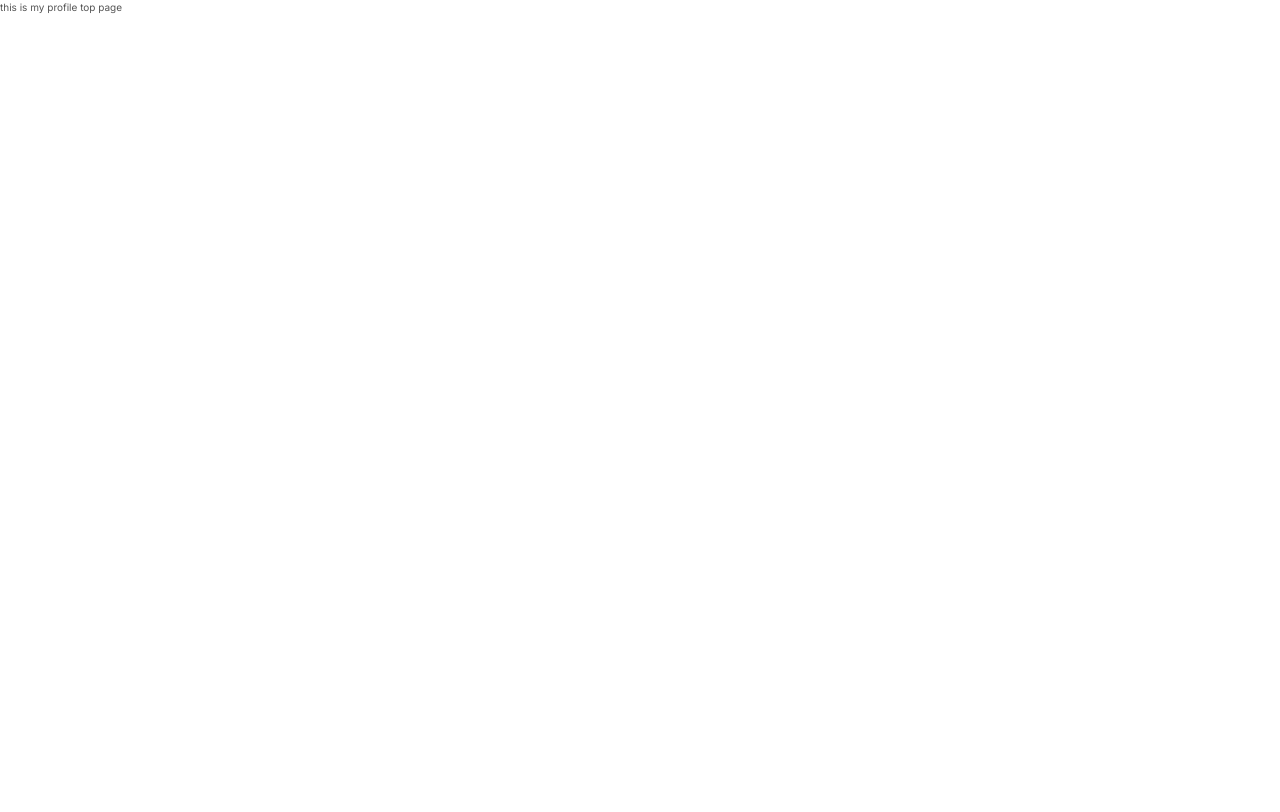
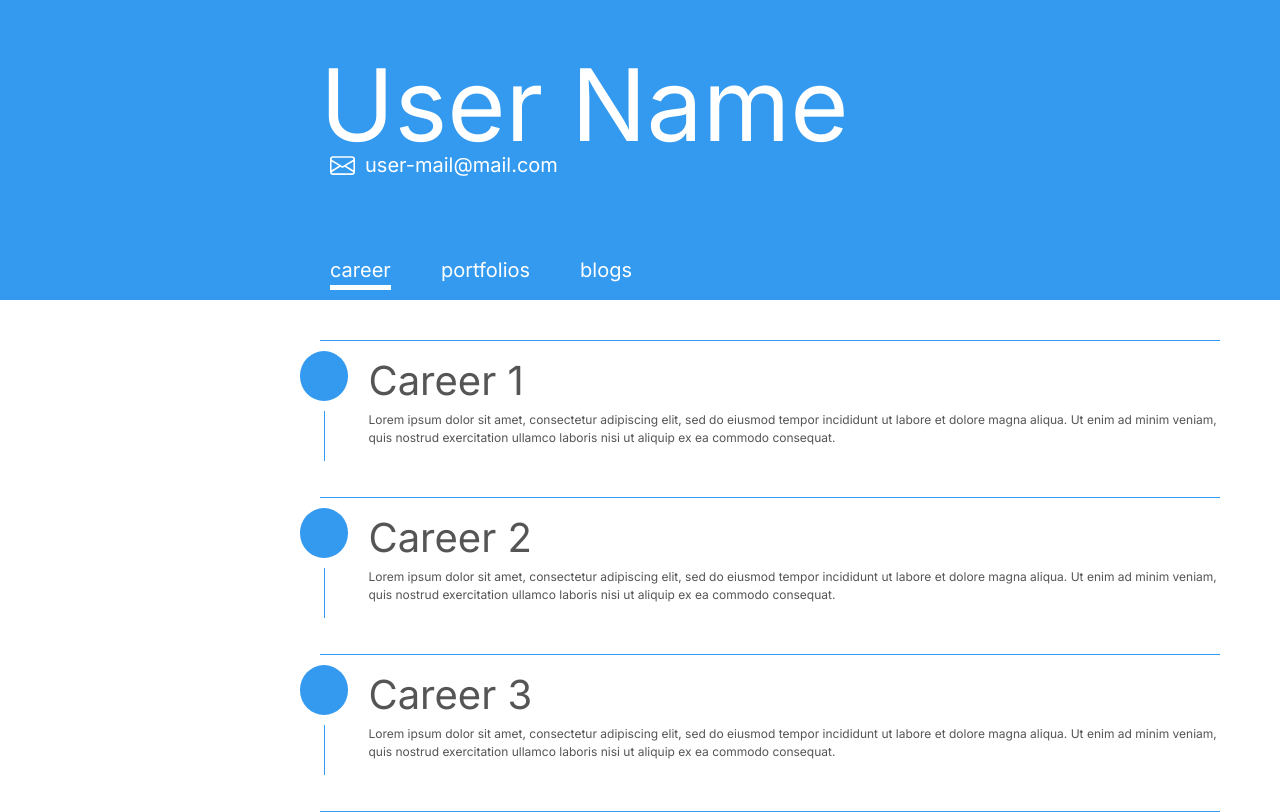
Before and after one commit to yoshi-maruyama/techport-rails-nextjs, a Next.js app in the folder frontend/: page / in a window 1280 px wide. Built offline with nearby package versions, Linux system fonts and the light colour scheme.

Commit message:
Implemented career top page just temp

```diff
--- a/frontend/src/app/globals.scss
+++ b/frontend/src/app/globals.scss
@@ -36,11 +36,11 @@ html {
 
 body {
   color: rgb(var(--foreground-rgb));
-  background-color: $white;
+  background-color: $color-white;
 }
 
 body {
   font-family: "Rubik", sans-serif;
   font-weight: 400;
-  color: $font-color;
+  color: $color-font;
 }
--- a/frontend/src/app/page.tsx
+++ b/frontend/src/app/page.tsx
@@ -1,3 +1,5 @@
+import CareerTopTemplate from "@/features/careers/components/career-top-template";
+
 export default function TopPage() {
-  return <div>this is my profile top page</div>;
+  return <CareerTopTemplate />;
 }
--- a/frontend/src/app/variables.scss
+++ b/frontend/src/app/variables.scss
@@ -1,3 +1,12 @@
 // color
-$white: #fff;
-$font-color: #555;
+$color-white: #fff;
+$color-font: #555;
+$color-main: #339af0;
+
+// font
+$fontsize-lg: 4rem;
+$fontsize-md: 2rem;
+$fontsize-sm: 1.2rem;
+
+// space
+$space-md: 10px;
--- /dev/null
+++ b/frontend/src/components/header/header.module.scss
@@ -0,0 +1,39 @@
+@use "/src/app/variables.scss" as *;
+
+.header {
+  height: 30rem;
+  background-color: $color-main;
+  position: relative;
+  .container {
+    padding-left: 32rem;
+    color: $color-white;
+    .userName {
+      padding-top: 6rem;
+      font-size: 10rem;
+      line-height: 9rem;
+    }
+    .email {
+      display: flex;
+      font-size: $fontsize-md;
+      margin-left: 1rem;
+      align-items: center;
+      .icon {
+        margin-right: $space-md;
+        width: 2.5rem;
+      }
+    }
+    .navBar {
+      display: flex;
+      position: absolute;
+      bottom: 0;
+      padding: 1rem;
+      .navItem {
+        font-size: $fontsize-md;
+        margin-right: 5rem;
+      }
+      .active {
+        border-bottom: 5px solid;
+      }
+    }
+  }
+}
--- /dev/null
+++ b/frontend/src/components/header/header.tsx
@@ -0,0 +1,25 @@
+import styles from "@/components/header/header.module.scss";
+import MailIcon from "../icons/mail";
+
+export default function Header() {
+  return (
+    <header className={styles.header}>
+      <div className={styles.container}>
+        <div className={styles.profile}>
+          <div className={styles.userName}>User Name</div>
+          <div className={styles.email}>
+            <div className={styles.icon}>
+              <MailIcon />
+            </div>
+            <div>user-mail@mail.com</div>
+          </div>
+        </div>
+        <ul className={styles.navBar}>
+          <li className={`${styles.navItem} ${styles.active}`}>career</li>
+          <li className={styles.navItem}>portfolios</li>
+          <li className={styles.navItem}>blogs</li>
+        </ul>
+      </div>
+    </header>
+  );
+}
--- /dev/null
+++ b/frontend/src/components/icons/mail.tsx
@@ -0,0 +1,12 @@
+export default function MailIcon() {
+  return (
+    <svg
+      xmlns="http://www.w3.org/2000/svg"
+      fill="currentColor"
+      className="bi bi-envelope"
+      viewBox="0 0 16 16"
+    >
+      <path d="M0 4a2 2 0 0 1 2-2h12a2 2 0 0 1 2 2v8a2 2 0 0 1-2 2H2a2 2 0 0 1-2-2V4Zm2-1a1 1 0 0 0-1 1v.217l7 4.2 7-4.2V4a1 1 0 0 0-1-1H2Zm13 2.383-4.708 2.825L15 11.105V5.383Zm-.034 6.876-5.64-3.471L8 9.583l-1.326-.795-5.64 3.47A1 1 0 0 0 2 13h12a1 1 0 0 0 .966-.741ZM1 11.105l4.708-2.897L1 5.383v5.722Z" />
+    </svg>
+  );
+}
--- /dev/null
+++ b/frontend/src/features/careers/components/career-list.module.scss
@@ -0,0 +1,45 @@
+@use "/src/app/variables.scss" as *;
+
+.container {
+  margin-left: 32rem;
+  padding-top: 4rem;
+  width: 90rem;
+  border-bottom: solid 1px $color-main;
+  .item {
+    border-top: solid 1px $color-main;
+    display: flex;
+    margin-bottom: 5rem;
+    .icon {
+      position: relative;
+      left: -2rem;
+      content: "";
+      width: 7.5rem;
+      height: 5rem;
+      background-color: $color-main;
+      border-radius: 50%;
+      margin-top: 10px;
+    }
+    .icon::after {
+      content: "";
+      display: block;
+      width: 1px;
+      height: 100%;
+      background-color: $color-main;
+      position: absolute;
+      left: 0;
+      right: 0;
+      top: 60px;
+      margin: auto;
+    }
+    .content {
+      .title {
+        font-size: $fontsize-lg;
+        align-items: center;
+        margin-top: $space-md;
+      }
+      .description {
+        font-size: $fontsize-sm;
+      }
+    }
+  }
+}
--- /dev/null
+++ b/frontend/src/features/careers/components/career-list.tsx
@@ -0,0 +1,44 @@
+import styles from "@/features/careers/components/career-list.module.scss";
+
+export default function CareerList() {
+  return (
+    <div className={styles.container}>
+      <div className={styles.item}>
+        <div className={styles.icon}></div>
+        <div className={styles.content}>
+          <div className={styles.title}>Career 1</div>
+          <div className={styles.description}>
+            Lorem ipsum dolor sit amet, consectetur adipiscing elit, sed do
+            eiusmod tempor incididunt ut labore et dolore magna aliqua. Ut enim
+            ad minim veniam, quis nostrud exercitation ullamco laboris nisi ut
+            aliquip ex ea commodo consequat.{" "}
+          </div>
+        </div>
+      </div>
+      <div className={styles.item}>
+        <div className={styles.icon}></div>
+        <div className={styles.content}>
+          <div className={styles.title}>Career 2</div>
+          <div className={styles.description}>
+            Lorem ipsum dolor sit amet, consectetur adipiscing elit, sed do
+            eiusmod tempor incididunt ut labore et dolore magna aliqua. Ut enim
+            ad minim veniam, quis nostrud exercitation ullamco laboris nisi ut
+            aliquip ex ea commodo consequat.{" "}
+          </div>
+        </div>
+      </div>
+      <div className={styles.item}>
+        <div className={styles.icon}></div>
+        <div className={styles.content}>
+          <div className={styles.title}>Career 3</div>
+          <div className={styles.description}>
+            Lorem ipsum dolor sit amet, consectetur adipiscing elit, sed do
+            eiusmod tempor incididunt ut labore et dolore magna aliqua. Ut enim
+            ad minim veniam, quis nostrud exercitation ullamco laboris nisi ut
+            aliquip ex ea commodo consequat.{" "}
+          </div>
+        </div>
+      </div>
+    </div>
+  );
+}
--- /dev/null
+++ b/frontend/src/features/careers/components/career-top-template.tsx
@@ -0,0 +1,11 @@
+import Header from "@/components/header/header";
+import CareerList from "@/features/careers/components/career-list";
+
+export default function CareerTopTemplate() {
+  return (
+    <div>
+      <Header />
+      <CareerList />
+    </div>
+  );
+}
```
